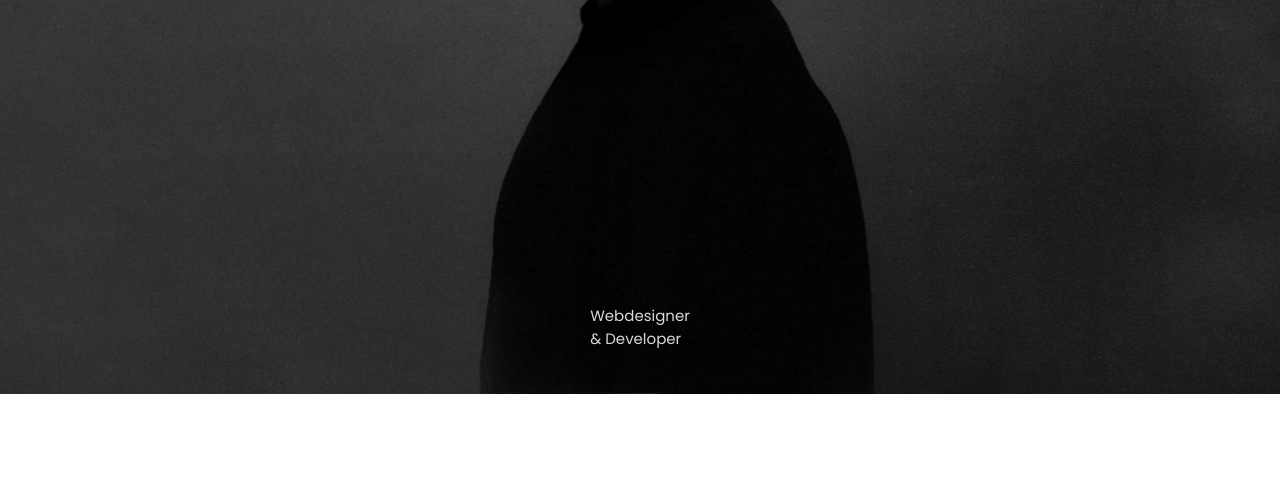
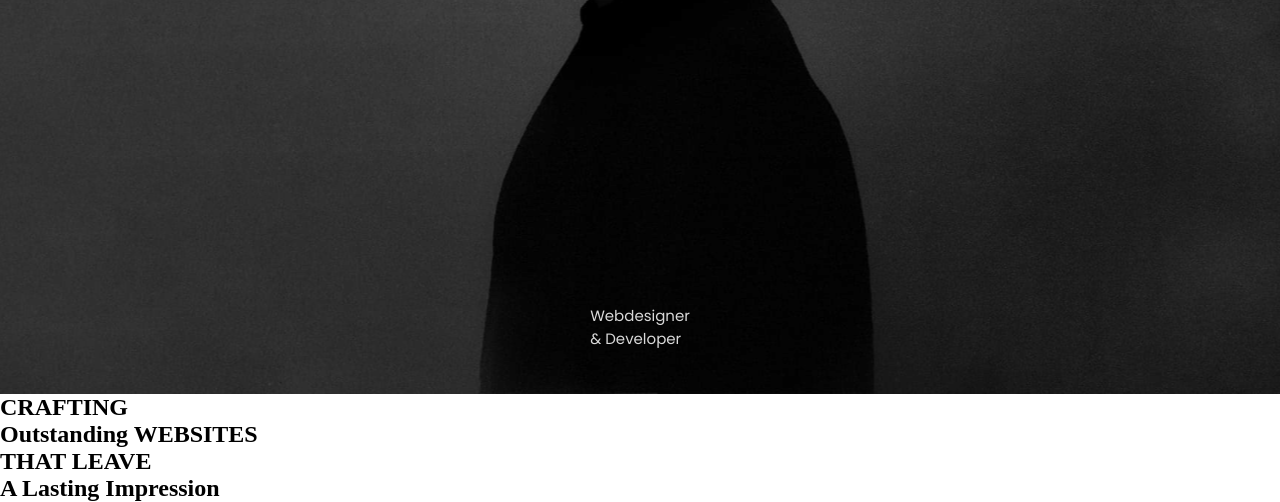
Before and after one commit to adibzamanbd/alex-protofilo, a plain HTML site: page index.html in a window 1280 px wide. Shown: the part 406-908 px from the top of the page. Before the commit the page ends 800 px from the top, so only its background shows below. Drawn offline with Linux system fonts and the light colour scheme; a web font is replaced by a local one.

Commit message:
about text section added

```diff
--- a/index.html
+++ b/index.html
@@ -58,5 +58,24 @@
       <!-- banner end -->
     </header>
     <!-- header end  -->
+
+    <!-- about main start  -->
+    <main class="about-main">
+      <!-- text section start  -->
+      <section class="text-sec">
+        <h1>
+          CRAFTING <br />
+          <span id="sign-text">Outstanding</span> WEBSITES <br />
+          THAT LEAVE <br />
+          A
+          <span id="sign-text">Lasting Impression</span>
+          <br />
+        </h1>
+      </section>
+      <!-- text section end  -->
+
+      <!-- about section  end  -->
+    </main>
+    <!-- about main end  -->
   </body>
 </html>
```
